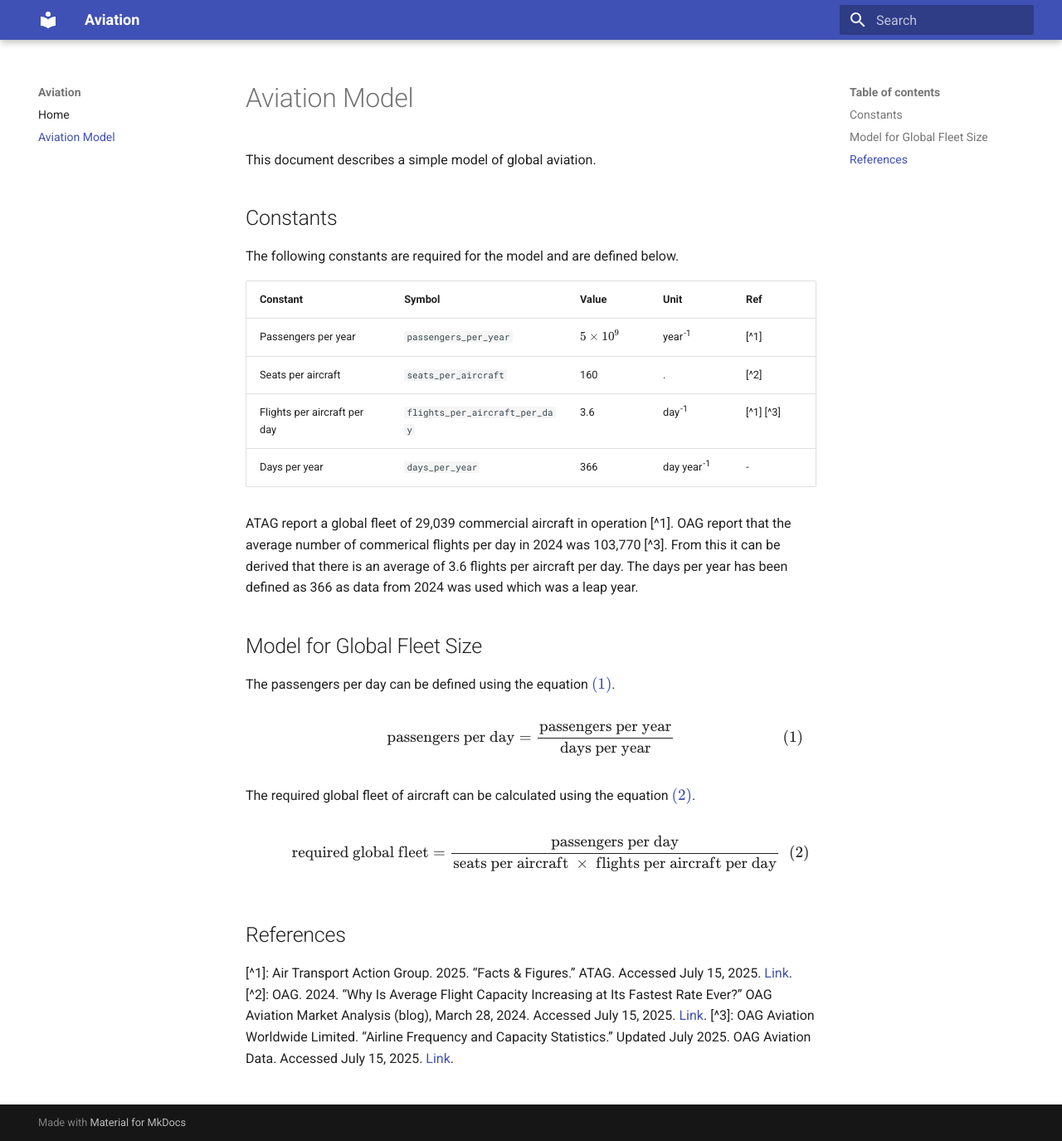
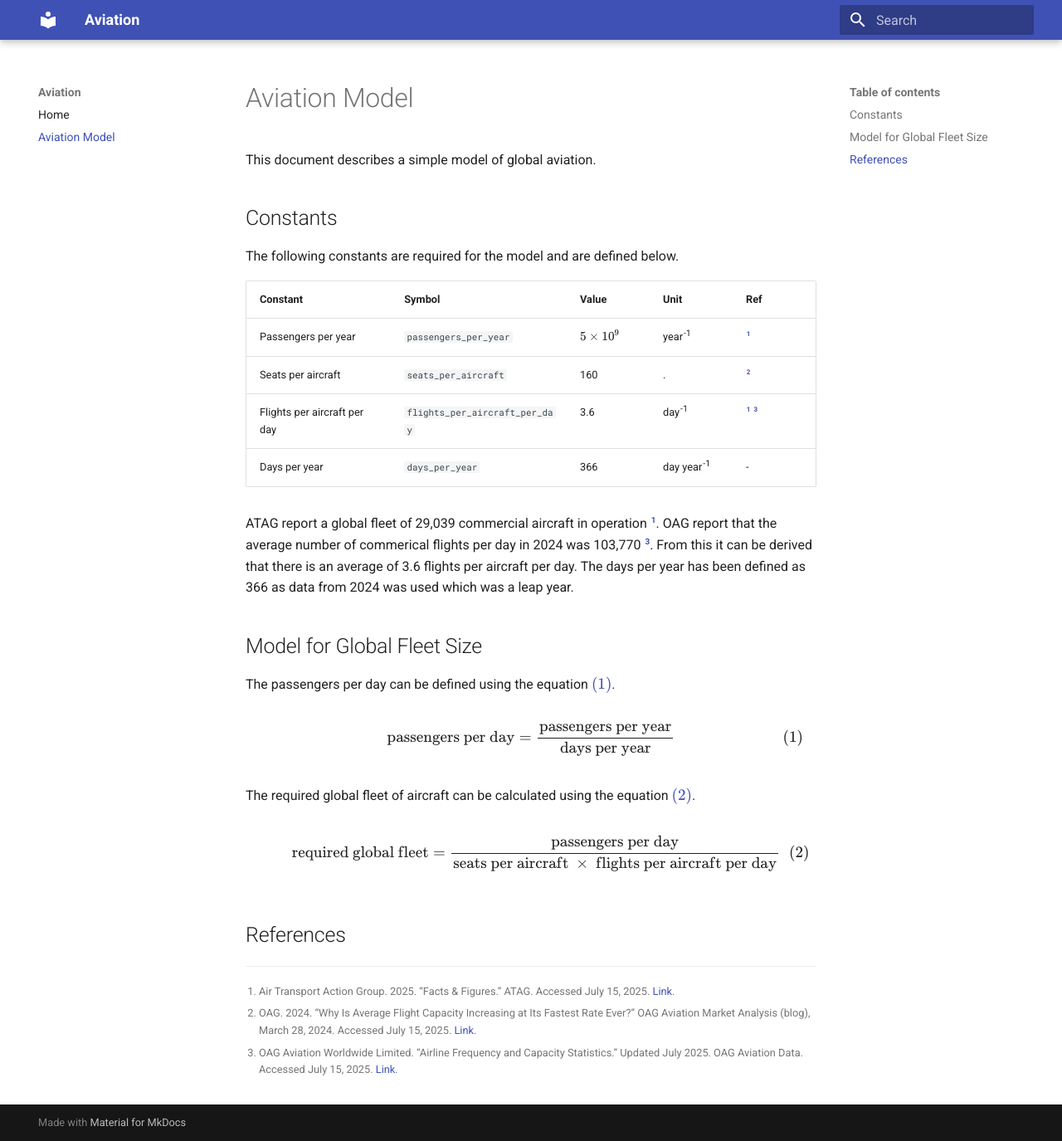
Before and after one commit to danialf64/aviation, an MkDocs documentation site: the page built from docs/aviation.md, in a window 1280 px wide and 1375 px high. Shown: the whole window at 83% size. Built offline with MkDocs 1.6.1 and Material for MkDocs 9.7.7, drawn with Linux system fonts in a browser that asks for light colours; part of the change alters nothing that is shown.

```diff
--- a/mkdocs.yml
+++ b/mkdocs.yml
@@ -6,11 +6,17 @@ nav:
   - Home: "index.md"
   - Aviation Model: "aviation.md"
 
+plugins:
+  - search
+  - bibtex:
+      bib_file: "https://api.zotero.org/groups/5782724/collections/G847TDER/items?format=bibtex&limit=100"
+
 markdown_extensions:
   - pymdownx.caret
   - pymdownx.tilde
   - pymdownx.arithmatex:
       generic: true
+  - footnotes
 
 extra_javascript:
   - javascripts/mathjax.js
```
